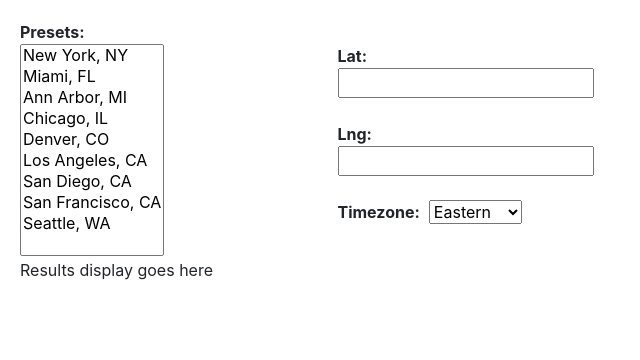
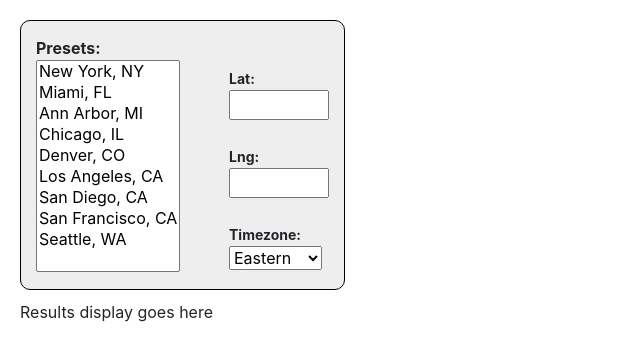
Before and after one commit to GregSommerville/react-sunshine, a React (Create React App) app: page / in a window 1280 px wide. Shown: the top 360 px of the page, without its empty margins (0-640 px from the left). Built offline with nearby package versions, Linux system fonts and the light colour scheme.

Commit message:
Improved appearance of place selector

```diff
--- a/src/App.css
+++ b/src/App.css
@@ -1,12 +1,6 @@
 .App {
   text-align: left;
   margin: 20px;
-}
-
-.App-logo {
-  animation: App-logo-spin infinite 20s linear;
-  height: 40vmin;
-  pointer-events: none;
 }
 
 .App-header {
@@ -24,11 +18,30 @@
   color: #61dafb;
 }
 
-@keyframes App-logo-spin {
-  from {
-    transform: rotate(0deg);
-  }
-  to {
-    transform: rotate(360deg);
-  }
+.Place-selector-box {
+  border: 1px solid black;
+  border-radius: 10px;
+  padding: 15px;
+  background-color: #eeeeee;
+  width: 325px;
 }
+
+.Place-selector-sidebox {
+  display: inline-block;
+}
+
+.Place-selector-sidebox-right {
+  float: right;
+  margin: 30px 0;
+}
+
+.Lat-lng-textbox {
+  width: 100px;
+}
+
+.Lat-lng-label {
+  font-size: 14px;
+  font-weight: bold;
+  text-align: right;
+  width: 80px;
+}
--- a/src/PlaceSelector.tsx
+++ b/src/PlaceSelector.tsx
@@ -47,17 +47,24 @@ export function PlaceSelector() {
 
   return (
     <>
-            <div className="col-3">
-                <b>Presets:</b><br/>
+      <div className="col-12">
+        <div className='Place-selector-box'>
+
+          <div className='Place-selector-sidebox'>
+            <b>Presets:</b><br />
             <select name='presetSelect' size={10} onChange={onPlaceSelectChange} >
               {options}
             </select>
           </div>
-            <div className='col-3'>
-                <br/>
-                <b>Lat:</b> &nbsp; <input type='text' name='lat' value={lat} onChange={onLatChange} ></input><br/><br/>
-                <b>Lng:</b> &nbsp; <input type='text' name='lng' value={lng} onChange={onLngChange}></input><br/><br/>
-                <b>Timezone:</b> &nbsp;
+
+          <div className='Place-selector-sidebox-right'>
+            <span className='Lat-lng-label'>Lat:</span><br/>
+            <input className='Lat-lng-textbox' type='text' name='lat' value={lat} onChange={onLatChange} ></input><br /><br />
+
+            <span className='Lat-lng-label'>Lng:</span><br/>
+            <input className='Lat-lng-textbox' type='text' name='lng' value={lng} onChange={onLngChange}></input><br /><br />
+
+            <span className='Lat-lng-label'>Timezone:</span><br/>
             <select name='timezone' value={timezone} onChange={onTimezoneSelectChange}>
               <option value='-5'>Eastern</option>
               <option value='-6'>Central</option>
@@ -67,6 +74,8 @@ export function PlaceSelector() {
               <option value='-10'>Hawaii</option>
             </select>
           </div>
+        </div>
+      </div>
     </>
   );
 }
```
Lines whose indentation alone changed are shown as unchanged.
